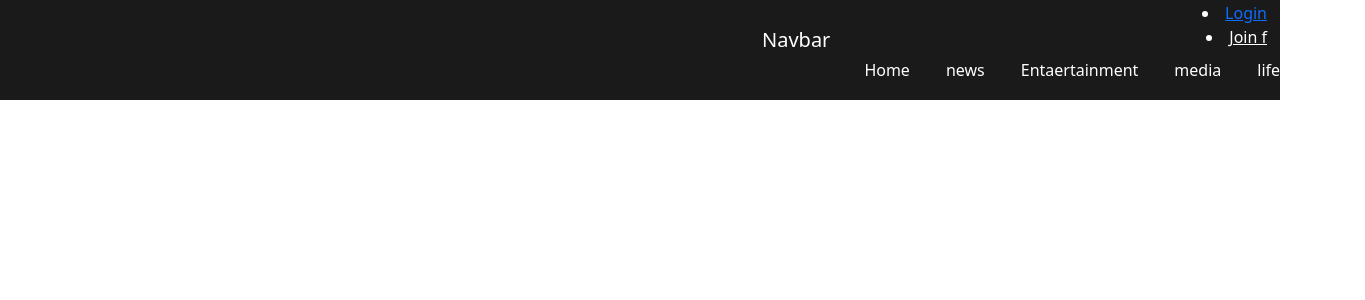
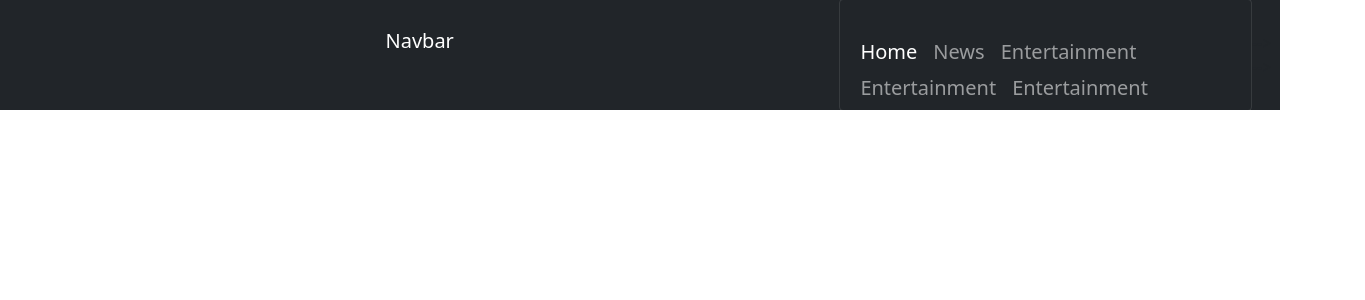
Before and after one commit to Rushi2020/fam, an Angular app: page / in a window 1280 px wide. Shown: the top 300 px of the page, 1365 px wide, since content can reach past the window. Built offline with nearby package versions, Linux system fonts and the light colour scheme.

Commit message:
Added: new code

```diff
--- a/src/app/header/header.component.css
+++ b/src/app/header/header.component.css
@@ -1,51 +1,29 @@
-header{
-    color: black;
+ .navbar{
+ height: 110px;
     width: 100%;
-    height: 100px;
-    background-color: rgb(15, 15, 15);
-
 }
 
-.navbar{
-   height: 100px;
-   width: 100%;
-   background-color: rgb(27, 26, 26);
-   color:black;
-   /* padding-bottom: 20px; */
+
+ .navbar .navbar-brand{
+     margin-bottom: 29px;
+     margin-right: 0;
+     margin-left: 0;
+     align-items: center;
+
+  }
 
 
-}
-.navbar .navbar-brand{
-     padding-left: 750px;
-     text-align: center;
-     padding-top: 0%;
-     padding-bottom: 20px;
-     /* pointer-events: painted; */
-}
-
-.navbar-nav{
-    width: 20px;
-}
-.navbar ul li  {
-    padding-top: 40px;
-    margin-left: 50%;
-    margin-right: 50%;
-    padding-left: 0px;
-    padding-right: 0px;
-}
- .navbar .right-corner {
-    margin-right: 1%;
-    margin: 1px;
-    margin-bottom: 12%;
-    text-align: right;
-    color: white;
+@media (min-width: 992px) {
+    .navbar-expand-lg .navbar-nav {
+        -ms-flex-direction: row;
+        flex-direction: row;
+        margin-top: 30px;
+      }
+    }
 
 
-    /* padding-right: 25px; */
 
-}
-.navbar .right-corner1 {
-    margin-bottom: 8%;
-    color: white;
-
-}
+/* .navbar .navbar-toggler{
+    width: 10;
+    height: 10;
+}  */
--- a/src/app/header/header.component.html
+++ b/src/app/header/header.component.html
@@ -1,78 +1,46 @@
 
-<header class="header">
 
-    <div>
-        <nav class="navbar navbar-expand-lg navbar-dark "  >
-            <div class="container-fluid">
-              <a style="text-align: center;" class="navbar-brand" href="#">Navbar</a>
-              <button class="navbar-toggler" type="button" data-bs-toggle="collapse" data-bs-target="#navbarSupportedContent" aria-controls="navbarSupportedContent" aria-expanded="true" aria-label="Toggle navigation">
+<nav class="navbar navbar-expand-lg navbar-dark bg-dark justify-content-center">
+
+  <div class="container-fluid mx-auto">
+    <a class="navbar-brand mx-auto  " href="#">Navbar</a>
+
+    <button class="navbar-toggler" type="button" data-toggle="collapse" data-target="#navbarToggle" aria-controls="navbarToggle" aria-expanded="false" aria-label="Toggle navigation">
       <span class="navbar-toggler-icon"></span>
     </button>
-              <div class="collapse navbar-collapse" id="navbarSupportedContent">
-                <ul style="text-align: center;align-items: center;" class="navbar-nav me-auto mb-2 mb-lg-0">
+   </div>
+
+    <!-- Use flexbox utility classes to change how the child elements are justified   -->
+   <div class="collapse navbar-collapse  navbar-toggler" id="navbarToggle">
+    <ul class=" nav navbar-nav ">
       <li class="nav-item">
-                    <a class="nav-link active" aria-current="page" href="#">Home</a>
+        <a class="nav-link active" href="#">Home <span class="sr-only"></span></a>
       </li>
       <li class="nav-item">
-                    <a class="nav-link active" href="#">news</a>
-                  </li>
-
-                  <li class="nav-item">
-                    <a class="nav-link active" href="#">Entaertainment</a>
-                  </li>
-
-                  <li class="nav-item">
-                    <a class="nav-link active">media</a>
+        <a class="nav-link" href="#">News</a>
       </li>
       <li class="nav-item">
-                    <a class="nav-link active" href="#">life</a>
+        <a class="nav-link" href="#">Entertainment</a>
       </li>
+      <li class="nav-item">
+        <a class="nav-link" href="#">Entertainment</a>
+      </li>
+      <li class="nav-item">
+        <a class="nav-link" href="#">Entertainment</a>
+      </li>
+    </ul>
+  </div>
+      <!-- Show this only lg screens and up   --> --> -->
 
+    <!-- <div class="collapse navbar-collapse justify-content-end ">
+      <ul class="navbar-nav">
         <li class="nav-item">
-                    <a class="nav-link active" href="#">video</a>
+          <a class="nav-link" href="#">Login</a>
+        </li>
+        <li class="nav-item">
+          <a class="nav-link" href="#">Join Us</a>
         </li>
       </ul>
 
-                <div  class="right-corner">
-                 <li>
-                   <a  href="">Login</a>
-                </li>
-
-                  <li>
-                    <a style="color: white;" href="#">Join f</a>
-                  </li>
-                </div>
-
-              </div>
-            </div>
-
-            <!-- <div class="dropdown-menu">
-              <form class="px-4 py-3">
-                <div class="mb-3">
-                  <label for="exampleDropdownFormEmail1" class="form-label">Email address</label>
-                  <input type="email" class="form-control" id="exampleDropdownFormEmail1" placeholder="email@example.com">
-                </div>
-                <div class="mb-3">
-                  <label for="exampleDropdownFormPassword1" class="form-label">Password</label>
-                  <input type="password" class="form-control" id="exampleDropdownFormPassword1" placeholder="Password">
-                </div>
-                <div class="mb-3">
-                  <div class="form-check">
-                    <input type="checkbox" class="form-check-input" id="dropdownCheck">
-                    <label class="form-check-label" for="dropdownCheck">
-                      Remember me
-                    </label>
-                  </div>
-                </div>
-                <button type="submit" class="btn btn-primary">Sign in</button>
-              </form>
-              <div class="dropdown-divider"></div>
-              <a class="dropdown-item" href="#">New around here? Sign up</a>
-              <a class="dropdown-item" href="#">Forgot password?</a>
     </div> -->
   </nav>
-    </div>
-
-
-
-</header>
```
Lines whose indentation alone changed are shown as unchanged.
